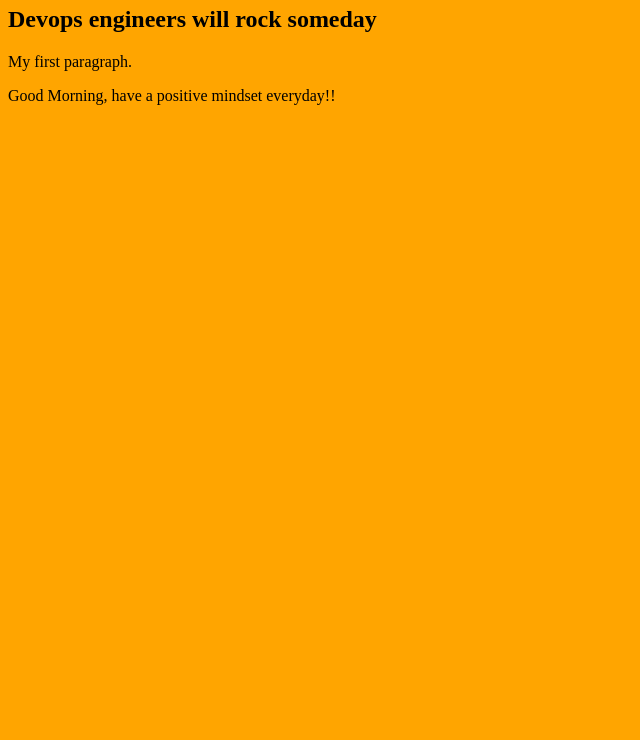
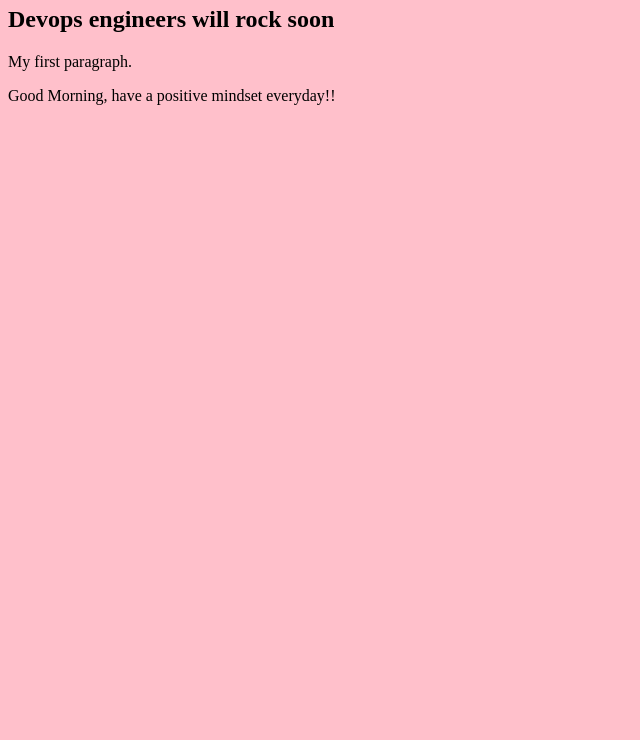
Before and after one commit to shankarvirat/cricket123, a plain HTML site: page index.html in a window 1280 px wide. Shown: the part 60-800 px from the top of the page, without its empty margins (0-640 px from the left). Drawn offline with Linux system fonts and the light colour scheme.

Commit message:
changed color to pink

```diff
--- a/index.html
+++ b/index.html
@@ -1,8 +1,8 @@
 <html>
 	<title>Sample</title>
 	<h1>My First Heading</h1>
-        <h2>Devops engineers will rock someday</h2>
+        <h2>Devops engineers will rock soon</h2>
 	<p>My first paragraph.</p>
-	<body style="background-color:orange;">
+	<body style="background-color:pink;">
 		Good Morning, have a positive mindset everyday!!
 </html>
```
